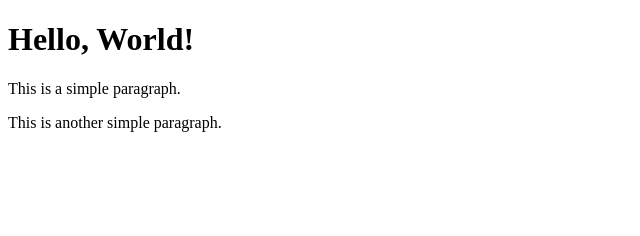
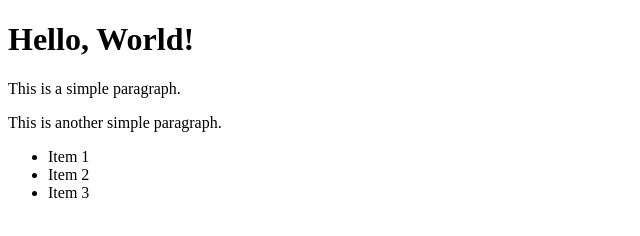
Before and after one commit to hojin-hwang/my-app, a plain HTML site: page index.html in a window 1280 px wide. Shown: the whole page, without its empty margins (0-640 px from the left). Drawn offline with Linux system fonts and the light colour scheme.

Commit message:
Revert "delete ul"
This reverts commit f0adb09e2dcf6f5e0e17bfc3e0540cf7212d91e1.

```diff
--- a/index.html
+++ b/index.html
@@ -4,6 +4,10 @@
 		<h1>Hello, World!</h1>
 		<p>This is a simple paragraph.</p>
 		<p>This is another simple paragraph.</p>
-
+		<ul>
+			<li>Item 1</li>
+			<li>Item 2</li>
+			<li>Item 3</li>
+		</ul>
 	</body>
 </html>
```
